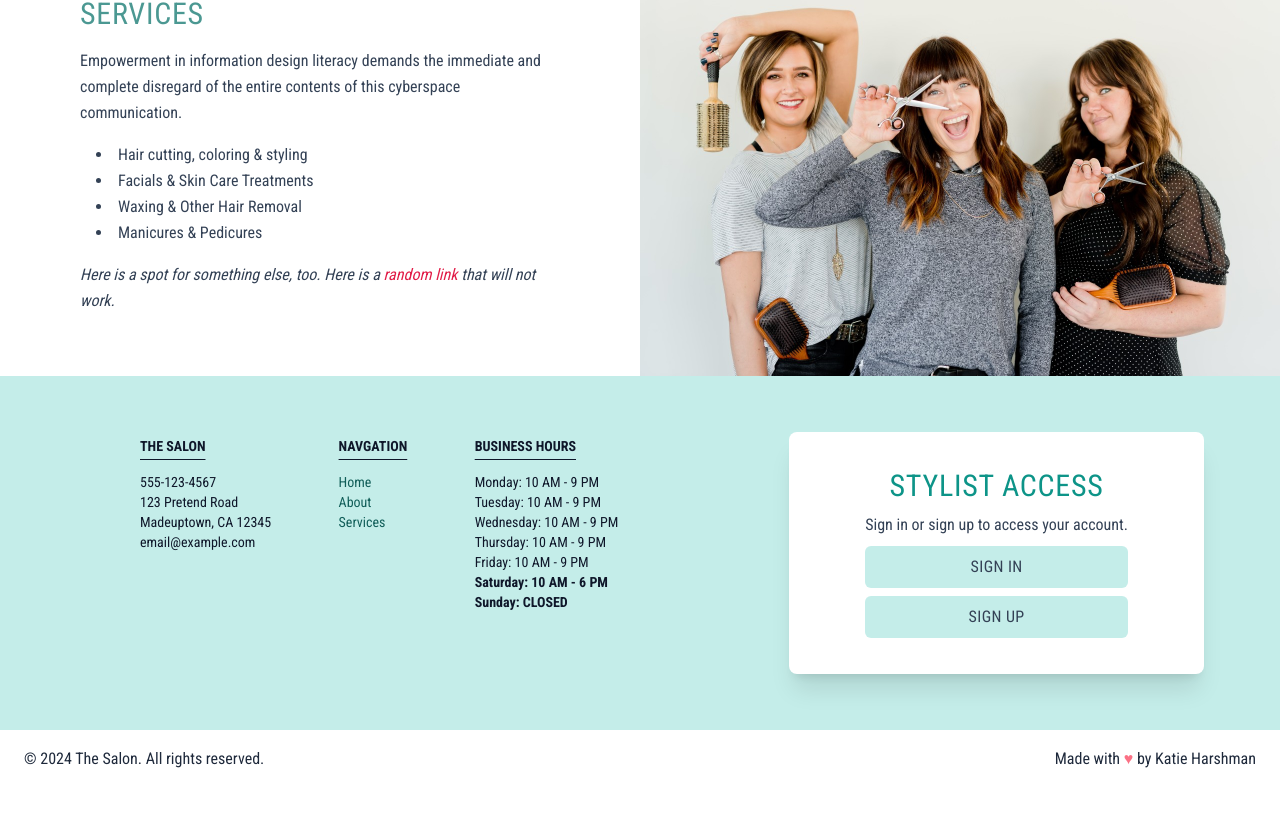
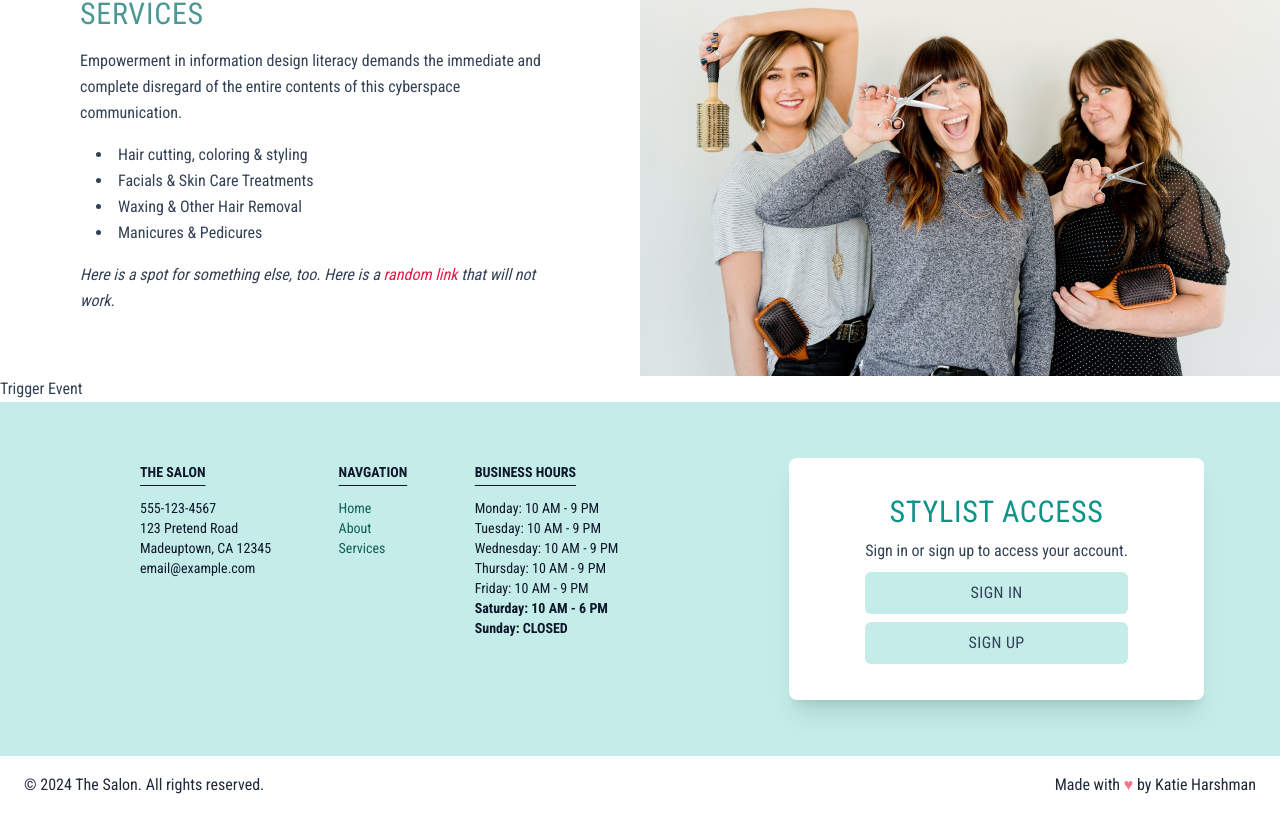
Before and after one commit to pie1011/salon, a Next.js app: page / in a window 1280 px wide. Shown: the part 1405-2219 px from the top of the page. Before the commit the page ends 2193 px from the top, so only its background shows below. Built offline with nearby package versions, Linux system fonts and the light colour scheme; no server answers.

Commit message:
try hook test

```diff
--- a/app/page.tsx
+++ b/app/page.tsx
@@ -1,12 +1,14 @@
 import React from "react";
 import Hero from "@/components/hero";
 import FrontPage from "@/components/front-page";
+import HookTest from "@/components/hooktest";
 
 const SalonPage: React.FC = () => {
   return (
       <main>
         <Hero />
         <FrontPage />
+        <HookTest />
       </main>
   );
 };
--- /dev/null
+++ b/components/hooktest.tsx
@@ -0,0 +1,39 @@
+"use client";
+import React, { useState } from 'react';
+
+function HookTest() {
+  const [data, setData] = useState(null);
+
+  const handleEvent = async () => {
+    const response = await fetch('/api/your-webhook-endpoint', {
+      method: 'POST',
+      headers: {
+        'Content-Type': 'application/json',
+        // Add your Svix headers here
+        'svix-id': 'your-svix-id',
+        'svix-timestamp': 'your-svix-timestamp',
+        'svix-signature': 'your-svix-signature',
+      },
+      body: JSON.stringify({
+        // Your payload here
+      }),
+    });
+
+    if (!response.ok) {
+      console.error('Webhook failed', response);
+      return;
+    }
+
+    const responseData = await response.json();
+    setData(responseData);
+  };
+
+  return (
+    <div>
+      <button onClick={handleEvent}>Trigger Event</button>
+      {data && <div>{JSON.stringify(data)}</div>}
+    </div>
+  );
+}
+
+export default HookTest;
```
